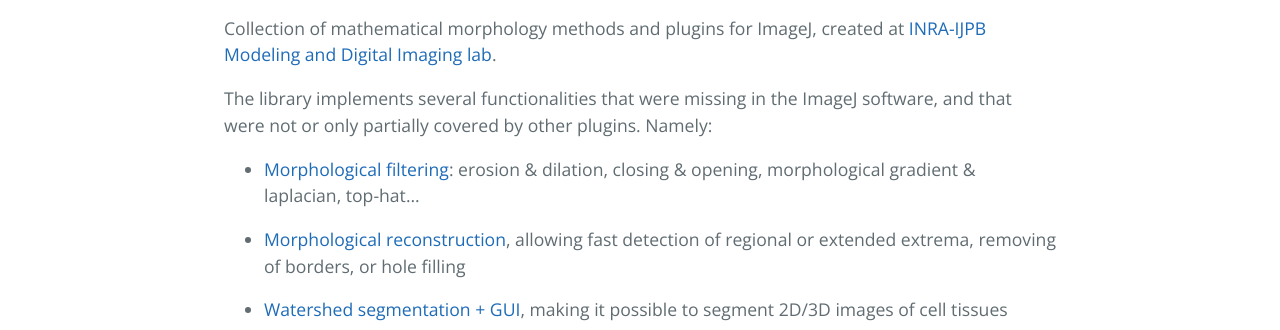
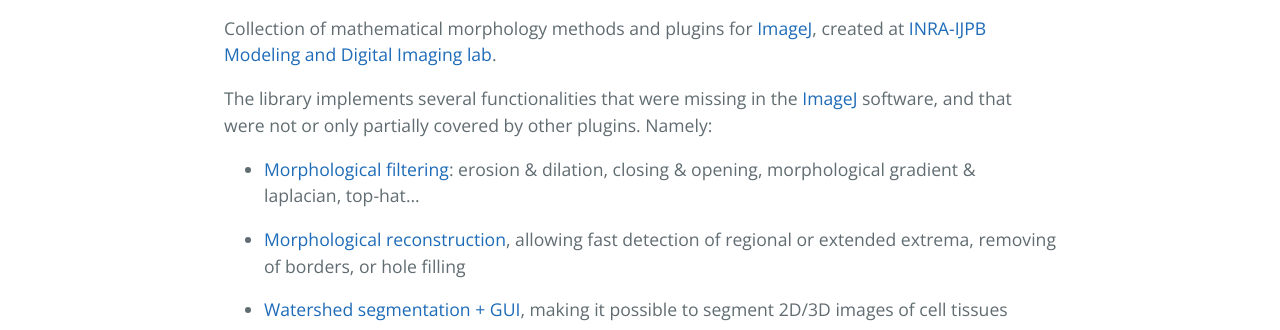
Before and after one commit to ijpb/MorphoLibJ, a plain HTML site: page index.html in a window 1280 px wide. Shown: the part 470-800 px from the top of the page. Drawn offline with nearby package versions, Linux system fonts and the light colour scheme.

Commit message:
Add links to ImageJ site

```diff
--- a/index.html
+++ b/index.html
@@ -22,9 +22,9 @@
       <h1>
 <a id="morpholibj" class="anchor" href="#morpholibj" aria-hidden="true"><span class="octicon octicon-link"></span></a>MorphoLibJ</h1>
 
-<p>Collection of mathematical morphology methods and plugins for ImageJ, created at <a href="http://www-ijpb.versailles.inra.fr/en/bc/equipes/modelisation-imagerie/">INRA-IJPB Modeling and Digital Imaging lab</a>.</p>
+<p>Collection of mathematical morphology methods and plugins for <a href="http://imagej.net/Welcome">ImageJ</a>, created at <a href="http://www-ijpb.versailles.inra.fr/en/bc/equipes/modelisation-imagerie/">INRA-IJPB Modeling and Digital Imaging lab</a>.</p>
 
-<p>The library implements several functionalities that were missing in the ImageJ software, and that were not or only partially covered by other plugins. Namely:</p>
+<p>The library implements several functionalities that were missing in the <a href="http://imagej.net/Welcome">ImageJ</a> software, and that were not or only partially covered by other plugins. Namely:</p>
 
 <ul>
 <li><p><a href="http://imagej.net/MorphoLibJ#Morphological_filters">Morphological filtering</a>: erosion &amp; dilation, closing &amp; opening, morphological gradient &amp; laplacian, top-hat...</p></li>
```
